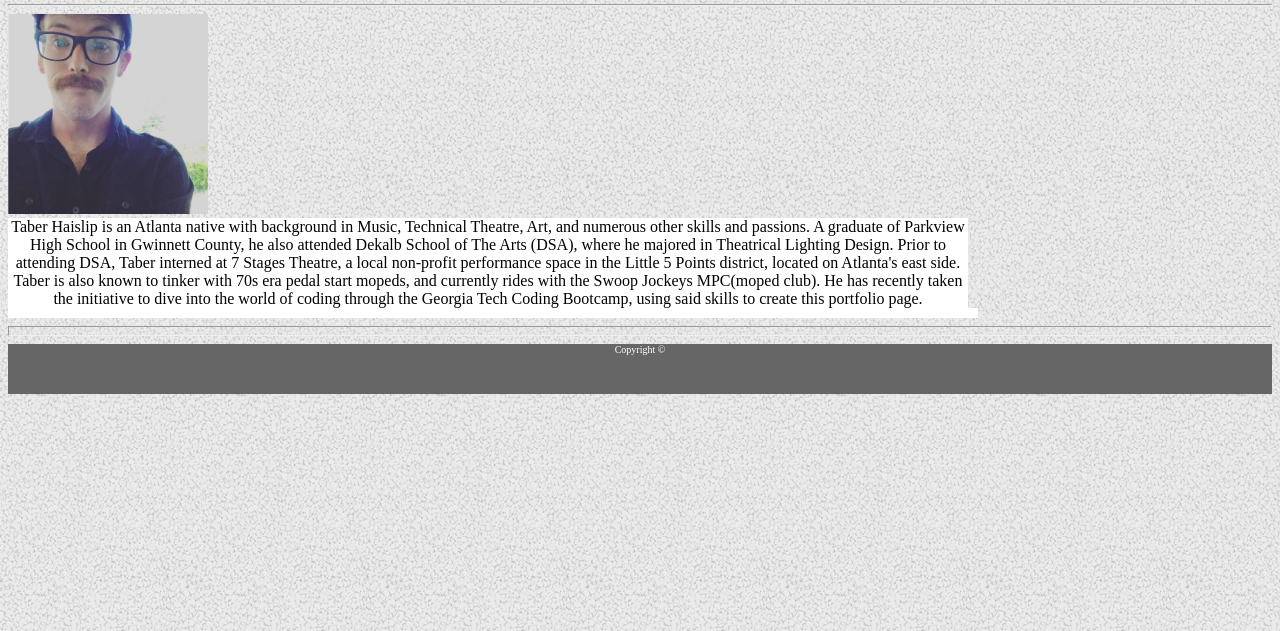
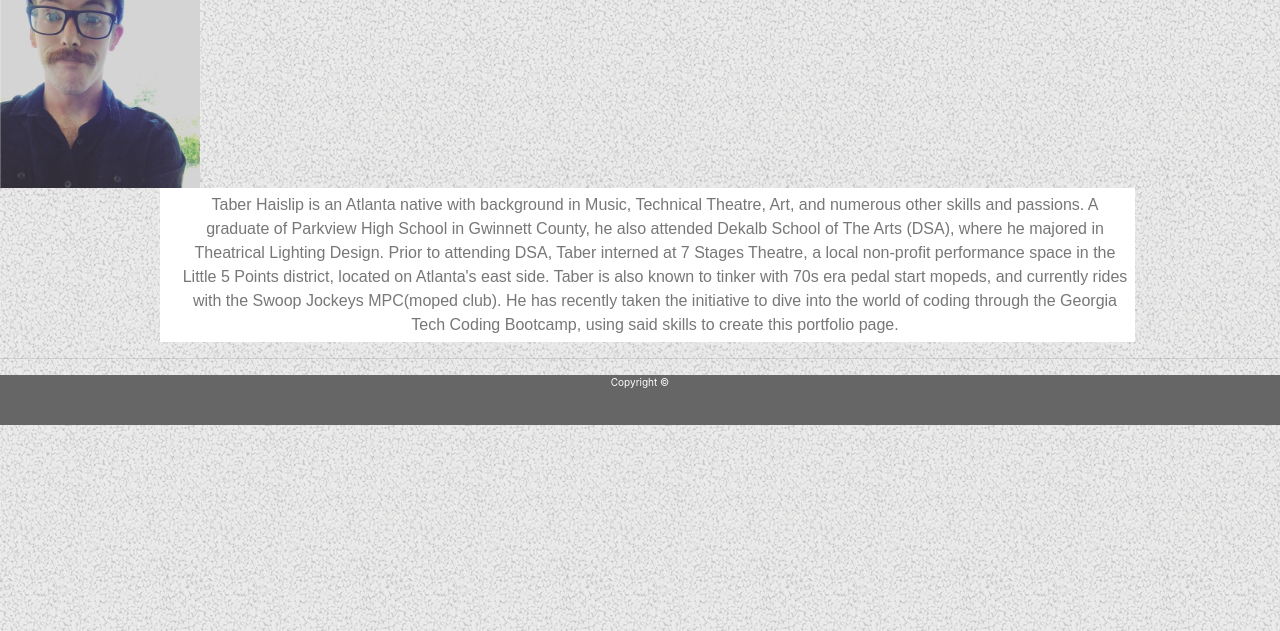
Before and after one commit to thaislip/basic-portfolio-, a plain HTML site: page index.html in a window 1280 px wide. Shown: the part 169-800 px from the top of the page. Drawn offline with nearby package versions, Linux system fonts and the light colour scheme.

Commit message:
updated all files

```diff
--- a/contact.html
+++ b/contact.html
@@ -5,6 +5,7 @@
     <meta name="viewport" content="width=device-width, initial-scale=1.0">
     <meta http-equiv="X-UA-Compatible" content="ie=edge">
     <title>Taber Haislip's Portfolio</title>
+    <link rel="stylesheet" href="https://stackpath.bootstrapcdn.com/bootstrap/4.3.1/css/bootstrap.min.css" integrity="sha384-ggOyR0iXCbMQv3Xipma34MD+dH/1fQ784/j6cY/iJTQUOhcWr7x9JvoRxT2MZw1T" crossorigin="anonymous">
     <link rel="stylesheet" type= "text/CSS" href="assets/css/style.css">
 </head>
 <body>
--- a/index.html
+++ b/index.html
@@ -5,6 +5,7 @@
     <meta name="viewport" content="width=device-width, initial-scale=1.0">
     <meta http-equiv="X-UA-Compatible" content="ie=edge">
     <title>Taber Haislip's Portfolio</title>
+    <link rel="stylesheet" href="https://stackpath.bootstrapcdn.com/bootstrap/4.3.1/css/bootstrap.min.css" integrity="sha384-ggOyR0iXCbMQv3Xipma34MD+dH/1fQ784/j6cY/iJTQUOhcWr7x9JvoRxT2MZw1T" crossorigin="anonymous">
     <link rel="stylesheet" type= "text/CSS" href="assets/css/style.css">
 </head>
 
@@ -24,7 +25,7 @@
     <img src="assets/images/selfiecopy.jpg" alt="taber haislip selfie" height="200px" width="200px">
 
     <main>
-        <div class="container"
+        <div class="container">
     <p>Taber Haislip is an Atlanta native with background in Music, Technical Theatre, Art, and numerous other skills
         and passions. A graduate of Parkview High School in Gwinnett County, he also attended Dekalb School of The Arts
         (DSA), where he majored in Theatrical Lighting Design. Prior to attending DSA, Taber interned at 7 Stages
```
Also changed, not shown: portfolio.html (+2 -1 lines).
